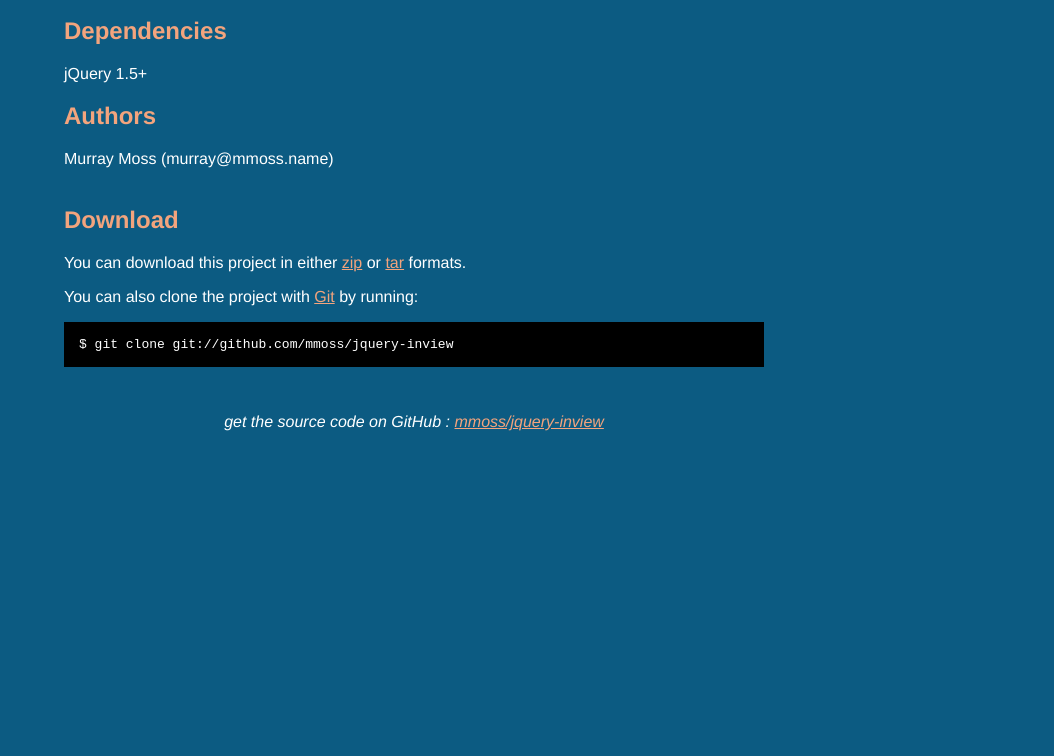
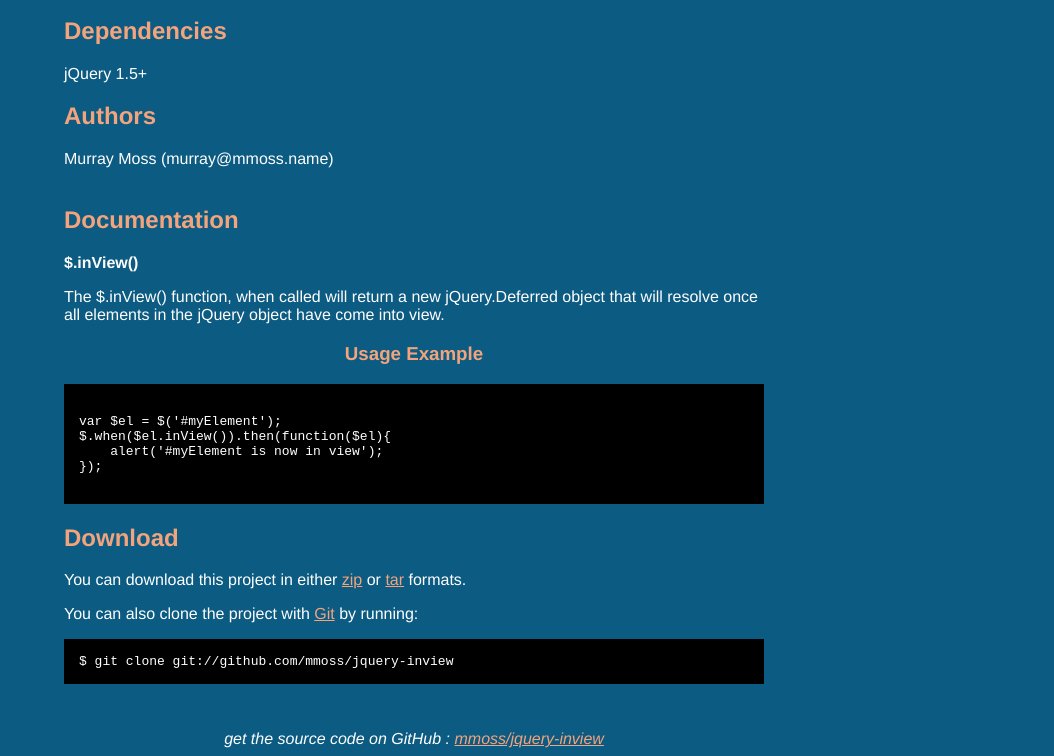
Before and after one commit to mmoss/jquery-inview, a plain HTML site: page index.html in a window 1280 px wide. Shown: the part 346-1102 px from the top of the page, without its empty margins (226-1280 px from the left). Before the commit the page ends 800 px from the top, so only its background shows below. Drawn offline with Linux system fonts and the light colour scheme.

Commit message:
Updated index with documentation.

```diff
--- a/index.html
+++ b/index.html
@@ -57,6 +57,26 @@
 <br/>      </p>
 
 
+
+
+<h2>Documentation</h2>
+
+<strong>$.inView()</strong>
+
+<p>The $.inView() function, when called will return a new jQuery.Deferred object that will resolve once all elements in the jQuery object have come into view.</p>
+
+<h3>Usage Example</h3>
+<p>
+<pre>
+
+var $el = $('#myElement');
+$.when($el.inView()).then(function($el){
+    alert('#myElement is now in view');
+});
+
+</pre>
+</p>
+
     <h2>Download</h2>
     <p>
       You can download this project in either
```
